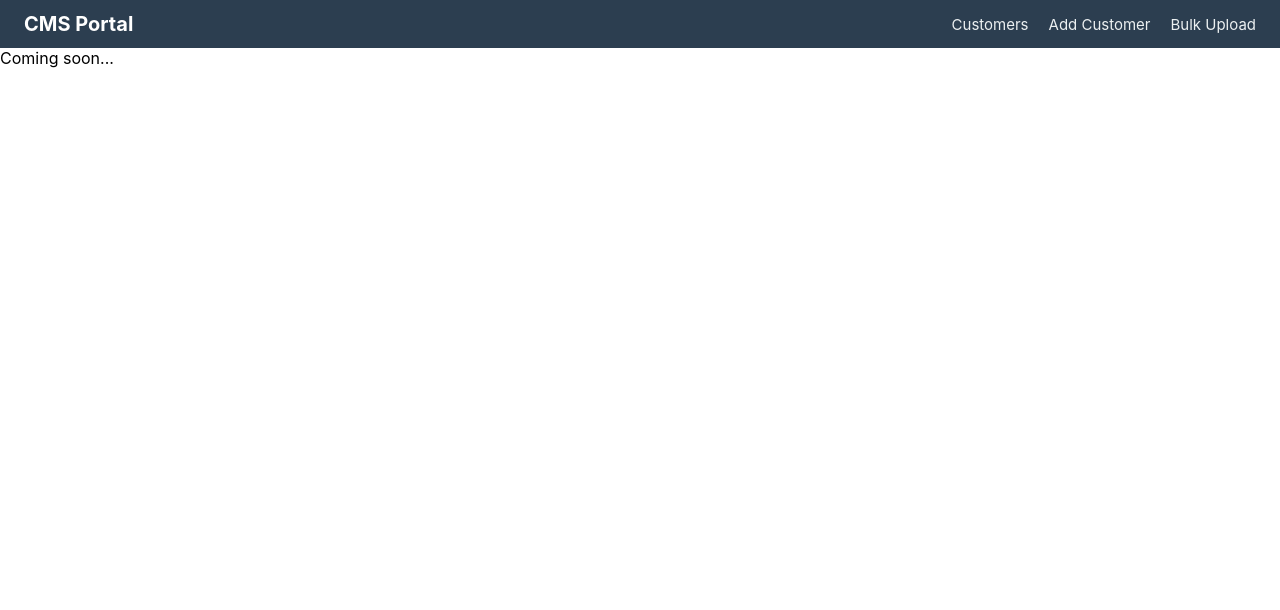
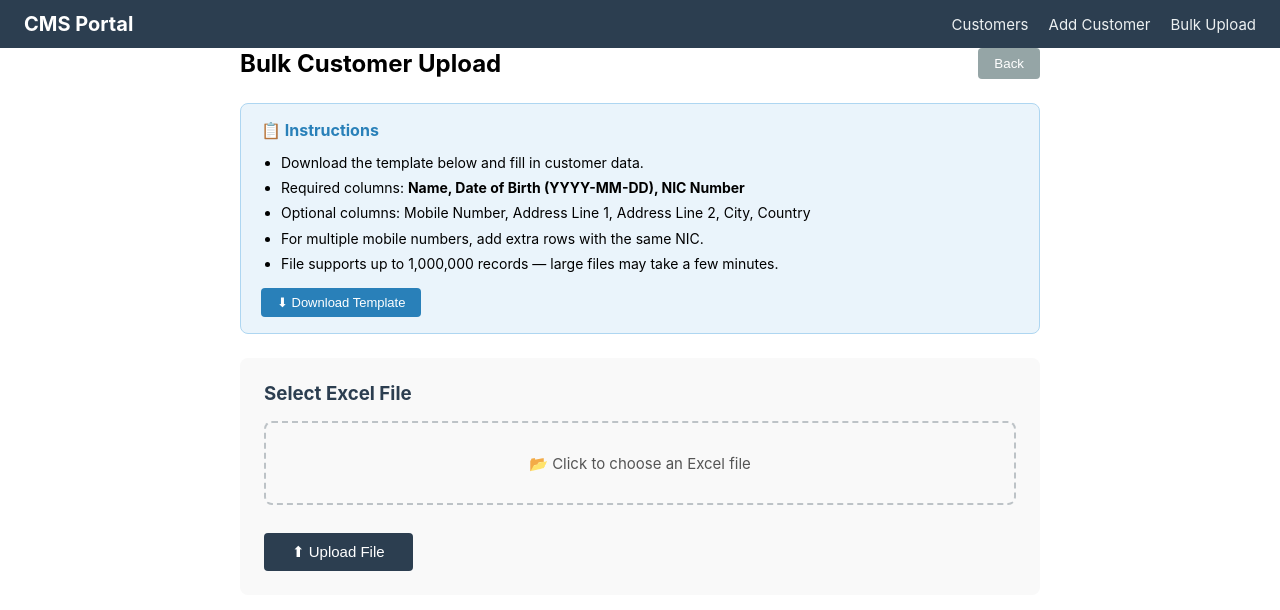
Before and after one commit to rashdiwsl/rashmi-cms-portal, a React (Create React App) app: page /bulk-upload in a window 1280 px wide. Shown: the top 610 px of the page. Built offline with nearby package versions, Linux system fonts and the light colour scheme.

Commit message:
feat: add bulk upload page and wire up all routes

```diff
--- a/src/pages/BulkUpload.js
+++ b/src/pages/BulkUpload.js
@@ -1,2 +1,194 @@
-import React from 'react';
-export default function Placeholder() { return <div>Coming soon...</div>; }
+import React, { useState } from 'react';
+import { useNavigate } from 'react-router-dom';
+import axios from 'axios';
+
+function BulkUpload() {
+  const navigate = useNavigate();
+  const [file, setFile] = useState(null);
+  const [progress, setProgress] = useState(0);
+  const [status, setStatus] = useState(null); // 'uploading' | 'success' | 'error'
+  const [message, setMessage] = useState('');
+  const [result, setResult] = useState(null);
+
+  const handleFileChange = (e) => {
+    const selected = e.target.files[0];
+    if (selected && !selected.name.match(/\.(xlsx|xls)$/)) {
+      setMessage('Please select a valid Excel file (.xlsx or .xls)');
+      setStatus('error');
+      setFile(null);
+      return;
+    }
+    setFile(selected);
+    setStatus(null);
+    setMessage('');
+    setResult(null);
+    setProgress(0);
+  };
+
+  const handleUpload = async () => {
+    if (!file) {
+      setMessage('Please select a file first.');
+      setStatus('error');
+      return;
+    }
+
+    const formData = new FormData();
+    formData.append('file', file);
+
+    setStatus('uploading');
+    setProgress(0);
+    setMessage('');
+    setResult(null);
+
+    try {
+      const response = await axios.post('http://localhost:8080/api/customers/bulk-upload', formData, {
+        headers: { 'Content-Type': 'multipart/form-data' },
+        onUploadProgress: (progressEvent) => {
+          const percent = Math.round((progressEvent.loaded * 100) / progressEvent.total);
+          setProgress(percent);
+        },
+      });
+
+      setStatus('success');
+      setResult(response.data);
+      setMessage('Upload completed successfully!');
+    } catch (e) {
+      setStatus('error');
+      setMessage(e.response?.data?.message || 'Upload failed. Please try again.');
+    }
+  };
+
+  const handleDownloadTemplate = () => {
+    window.open('http://localhost:8080/api/customers/bulk-upload/template', '_blank');
+  };
+
+  return (
+    <div style={styles.container}>
+      <div style={styles.headerRow}>
+        <h2 style={styles.title}>Bulk Customer Upload</h2>
+        <button style={styles.btnBack} onClick={() => navigate('/')}>Back</button>
+      </div>
+
+      {/* Instructions */}
+      <div style={styles.infoBox}>
+        <h4 style={styles.infoTitle}>📋 Instructions</h4>
+        <ul style={styles.infoList}>
+          <li>Download the template below and fill in customer data.</li>
+          <li>Required columns: <strong>Name, Date of Birth (YYYY-MM-DD), NIC Number</strong></li>
+          <li>Optional columns: Mobile Number, Address Line 1, Address Line 2, City, Country</li>
+          <li>For multiple mobile numbers, add extra rows with the same NIC.</li>
+          <li>File supports up to 1,000,000 records — large files may take a few minutes.</li>
+        </ul>
+        <button style={styles.btnTemplate} onClick={handleDownloadTemplate}>
+          ⬇ Download Template
+        </button>
+      </div>
+
+      {/* Upload Area */}
+      <div style={styles.section}>
+        <h3 style={styles.sectionTitle}>Select Excel File</h3>
+        <div style={styles.uploadArea}>
+          <input
+            type="file"
+            accept=".xlsx,.xls"
+            onChange={handleFileChange}
+            style={styles.fileInput}
+            id="fileInput"
+          />
+          <label htmlFor="fileInput" style={styles.fileLabel}>
+            {file ? `📄 ${file.name}` : '📂 Click to choose an Excel file'}
+          </label>
+        </div>
+
+        {file && (
+          <p style={styles.fileInfo}>
+            File: <strong>{file.name}</strong> ({(file.size / 1024).toFixed(1)} KB)
+          </p>
+        )}
+
+        {/* Progress Bar */}
+        {status === 'uploading' && (
+          <div style={styles.progressWrapper}>
+            <div style={styles.progressBar}>
+              <div style={{ ...styles.progressFill, width: `${progress}%` }} />
+            </div>
+            <span style={styles.progressText}>{progress}%</span>
+          </div>
+        )}
+
+        {/* Status Message */}
+        {message && (
+          <p style={status === 'error' ? styles.msgError : styles.msgSuccess}>
+            {status === 'error' ? '❌' : '✅'} {message}
+          </p>
+        )}
+
+        {/* Result Summary */}
+        {result && (
+          <div style={styles.resultBox}>
+            <h4 style={styles.resultTitle}>Upload Summary</h4>
+            <div style={styles.resultGrid}>
+              <div style={styles.resultItem}>
+                <span style={styles.resultLabel}>Total Rows</span>
+                <span style={styles.resultValue}>{result.totalRows ?? '-'}</span>
+              </div>
+              <div style={styles.resultItem}>
+                <span style={styles.resultLabel}>Created</span>
+                <span style={{ ...styles.resultValue, color: '#27ae60' }}>{result.created ?? '-'}</span>
+              </div>
+              <div style={styles.resultItem}>
+                <span style={styles.resultLabel}>Updated</span>
+                <span style={{ ...styles.resultValue, color: '#e67e22' }}>{result.updated ?? '-'}</span>
+              </div>
+              <div style={styles.resultItem}>
+                <span style={styles.resultLabel}>Failed</span>
+                <span style={{ ...styles.resultValue, color: '#e74c3c' }}>{result.failed ?? '-'}</span>
+              </div>
+            </div>
+          </div>
+        )}
+
+        <button
+          style={status === 'uploading' ? styles.btnDisabled : styles.btnUpload}
+          onClick={handleUpload}
+          disabled={status === 'uploading'}
+        >
+          {status === 'uploading' ? 'Uploading...' : '⬆ Upload File'}
+        </button>
+      </div>
+    </div>
+  );
+}
+
+const styles = {
+  container: { maxWidth: '800px', margin: '0 auto' },
+  headerRow: { display: 'flex', justifyContent: 'space-between', alignItems: 'center', marginBottom: '24px' },
+  title: { margin: 0 },
+  btnBack: { background: '#95a5a6', color: '#fff', border: 'none', padding: '8px 16px', borderRadius: '4px', cursor: 'pointer' },
+  infoBox: { background: '#eaf4fb', border: '1px solid #aed6f1', borderRadius: '8px', padding: '16px 20px', marginBottom: '24px' },
+  infoTitle: { margin: '0 0 10px', color: '#2980b9' },
+  infoList: { margin: '0 0 12px', paddingLeft: '20px', fontSize: '14px', lineHeight: '1.8' },
+  btnTemplate: { background: '#2980b9', color: '#fff', border: 'none', padding: '7px 16px', borderRadius: '4px', cursor: 'pointer', fontSize: '13px' },
+  section: { background: '#f9f9f9', padding: '24px', borderRadius: '8px' },
+  sectionTitle: { marginTop: 0, marginBottom: '16px', color: '#2c3e50' },
+  uploadArea: { border: '2px dashed #bdc3c7', borderRadius: '8px', padding: '30px', textAlign: 'center', marginBottom: '12px', cursor: 'pointer' },
+  fileInput: { display: 'none' },
+  fileLabel: { fontSize: '15px', color: '#555', cursor: 'pointer' },
+  fileInfo: { fontSize: '13px', color: '#666', margin: '4px 0 12px' },
+  progressWrapper: { display: 'flex', alignItems: 'center', gap: '12px', margin: '12px 0' },
+  progressBar: { flex: 1, height: '12px', background: '#ddd', borderRadius: '6px', overflow: 'hidden' },
+  progressFill: { height: '100%', background: '#27ae60', borderRadius: '6px', transition: 'width 0.3s ease' },
+  progressText: { fontSize: '13px', fontWeight: 'bold', minWidth: '36px' },
+  msgError: { color: '#e74c3c', fontSize: '14px', margin: '10px 0' },
+  msgSuccess: { color: '#27ae60', fontSize: '14px', margin: '10px 0' },
+  resultBox: { background: '#fff', border: '1px solid #ddd', borderRadius: '8px', padding: '16px', margin: '16px 0' },
+  resultTitle: { margin: '0 0 12px', color: '#2c3e50' },
+  resultGrid: { display: 'flex', gap: '16px', flexWrap: 'wrap' },
+  resultItem: { display: 'flex', flexDirection: 'column', minWidth: '100px' },
+  resultLabel: { fontSize: '12px', color: '#888', textTransform: 'uppercase', marginBottom: '4px' },
+  resultValue: { fontSize: '22px', fontWeight: 'bold', color: '#2c3e50' },
+  btnUpload: { background: '#2c3e50', color: '#fff', border: 'none', padding: '10px 28px', borderRadius: '4px', cursor: 'pointer', fontSize: '15px', marginTop: '16px' },
+  btnDisabled: { background: '#bdc3c7', color: '#fff', border: 'none', padding: '10px 28px', borderRadius: '4px', cursor: 'not-allowed', fontSize: '15px', marginTop: '16px' },
+};
+
+export default BulkUpload;
```
